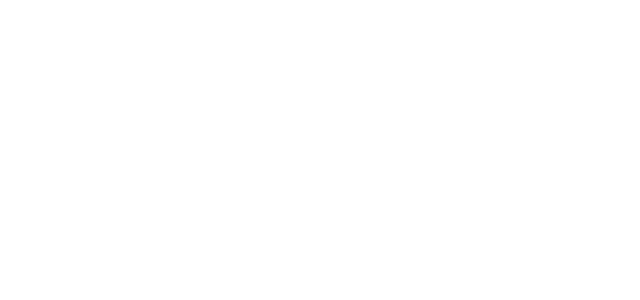
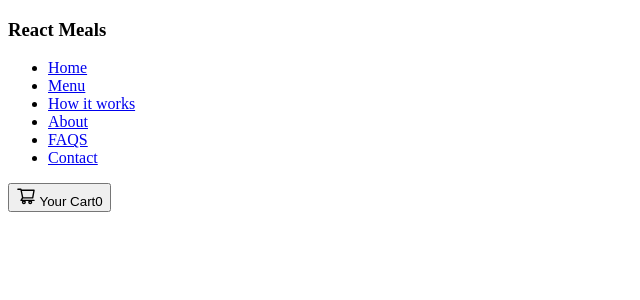
Before and after one commit to KobiManuel/React_Meals, a React (Create React App) app: page / in a window 1280 px wide. Shown: the top 300 px of the page, without its empty margins (0-640 px from the left). Built offline with nearby package versions, Linux system fonts and the light colour scheme; grey boxes are pictures that could not be loaded.

Commit message:
feat(New import): imported Index.js into App.js

```diff
--- a/src/App.js
+++ b/src/App.js
@@ -1,9 +1,10 @@
+import Index from "./Pages/LandingPage/Index";
 
 
 function App() {
   return (
     <div>
-
+    <Index />
     </div>
   );
 }
```
